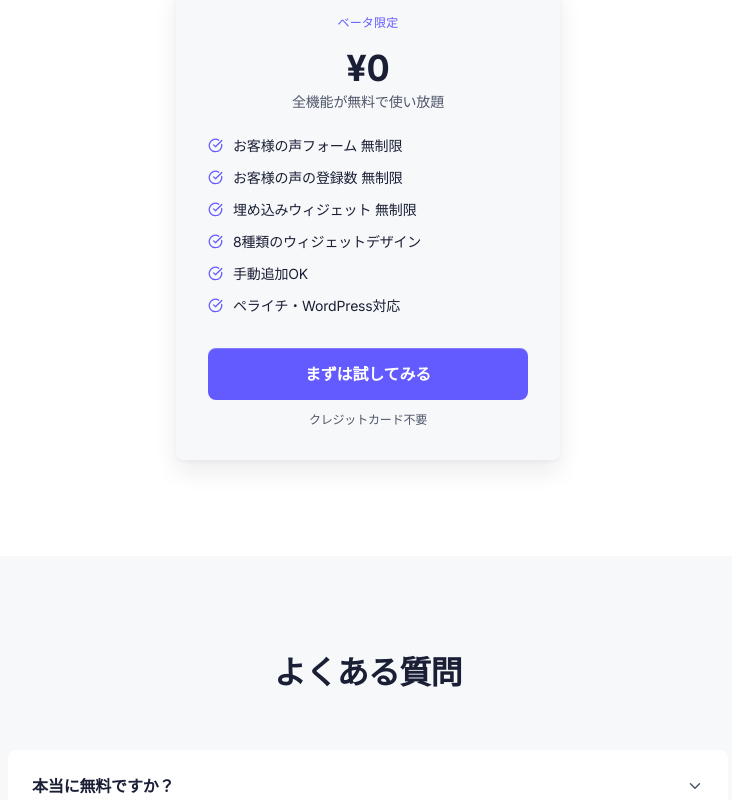
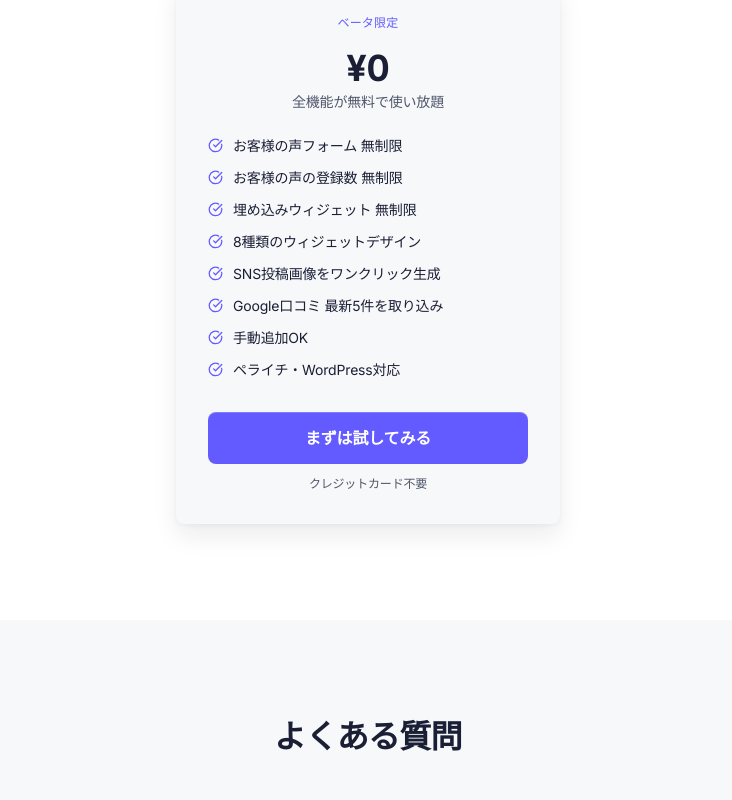
Before and after one commit to forRR444/voice-hub, a Next.js app: page / in a window 1280 px wide. Shown: the part 5120-5920 px from the top of the page, without its empty margins (272-1004 px from the left). Built offline with nearby package versions, Linux system fonts and the light colour scheme; no server answers.

Commit message:
fix: Pricing機能リストにSNS画像生成・Google口コミ取り込みを追加

```diff
--- a/src/app/page.tsx
+++ b/src/app/page.tsx
@@ -344,6 +344,8 @@ export default function Home() {
                 "お客様の声の登録数 無制限",
                 "埋め込みウィジェット 無制限",
                 `${WIDGET_TYPES.length}種類のウィジェットデザイン`,
+                "SNS投稿画像をワンクリック生成",
+                "Google口コミ 最新5件を取り込み",
                 "手動追加OK",
                 "ペライチ・WordPress対応",
               ].map((item, i) => (
```
